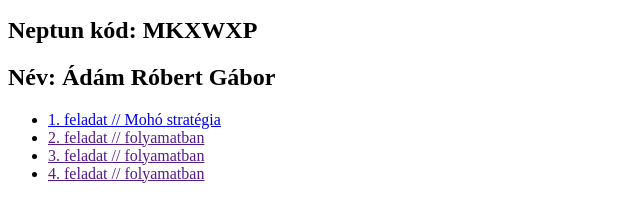
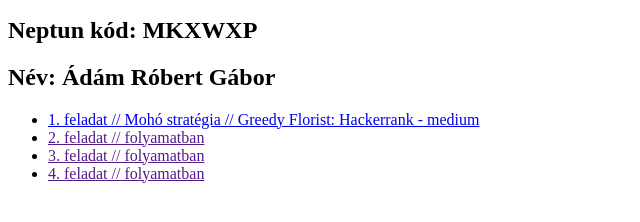
Before and after one commit to adamrobert77/L_Algoritmusok_es_adatszerkezetek_I, a plain HTML site: page index.html in a window 1280 px wide. Shown: the part 110-332 px from the top of the page, without its empty margins (0-640 px from the left). Drawn offline with Linux system fonts and the light colour scheme.

Commit message:
Update index.html

```diff
--- a/index.html
+++ b/index.html
@@ -11,7 +11,7 @@
     <h2>Név: Ádám Róbert Gábor</h2>
 
 <ul>
-    <li><a href="https://github.com/adamrobert77/L_Algoritmusok_es_adatszerkezetek_I/tree/main/01_Moho_strategia"> 1. feladat // Mohó stratégia</a></li>
+    <li><a href="https://github.com/adamrobert77/L_Algoritmusok_es_adatszerkezetek_I/tree/main/01_Moho_strategia"> 1. feladat // Mohó stratégia // Greedy Florist: Hackerrank - medium</a></li>
 
     <li><a href=""> 2. feladat // folyamatban</a></li>
 
```
